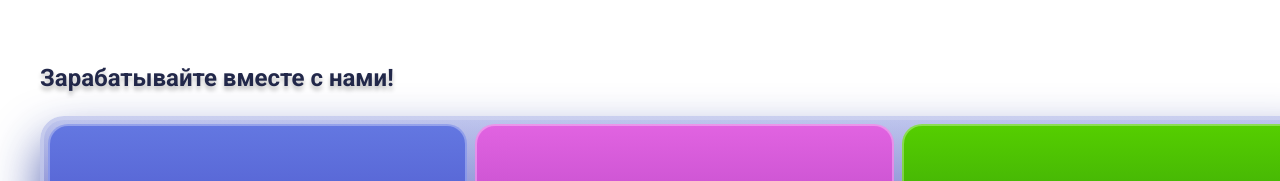
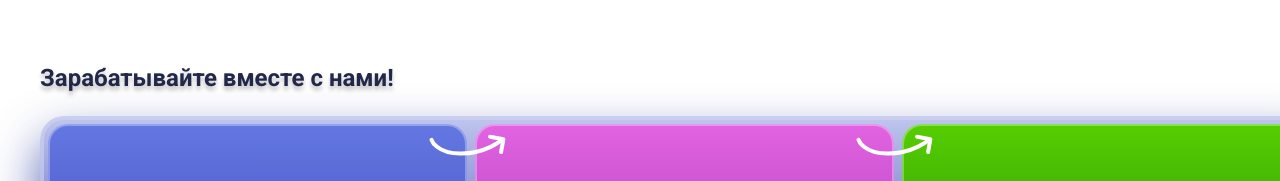
Before and after one commit to YourunB/earn-money, a website built with webpack: page src/index.html in a window 1280 px wide. Shown: the top 181 px of the page. Built offline with nearby package versions, Linux system fonts and the light colour scheme; files whose address does not match are found by name.

Commit message:
feat: add arrow image

```diff
--- a/src/index.ts
+++ b/src/index.ts
@@ -3,6 +3,7 @@ import './styles/index.sass';
 import './assets/images/card1.png';
 import './assets/images/card2.png';
 import './assets/images/card3.png';
+import './assets/images/arrow.svg';
 
 const main = document.createElement('main');
 main.classList.add('main');
@@ -14,9 +15,11 @@ sectionMoney.innerHTML = `
   <h3 class="section-money__title">Зарабатывайте вместе с нами!</h3>
   <ul class="list">
     <li class="list__item">
+      <img class="list__arrow" src="arrow.svg" alt="Arrow">
       <img class="list__image" src="card1.png" alt="Info">
     </li>
     <li class="list__item">
+      <img class="list__arrow" src="arrow.svg" alt="Arrow">
       <img class="list__image" src="card2.png" alt="Info">
     </li>
     <li class="list__item">
--- a/src/styles/index.sass
+++ b/src/styles/index.sass
@@ -60,6 +60,11 @@ body
 .list__item:nth-of-type(3)
   background: linear-gradient(#55CE00 0%, #014D1D 100%) padding-box, linear-gradient(180deg, rgb(140, 222, 83), rgb(58, 130, 7)) border-box
 
+.list__arrow
+  position: absolute
+  z-index: 10
+  right: -50px
+
 .list__image
   position: absolute
   bottom: -56px
```
Also changed, not shown: src/assets/images/arrow.svg (added).
